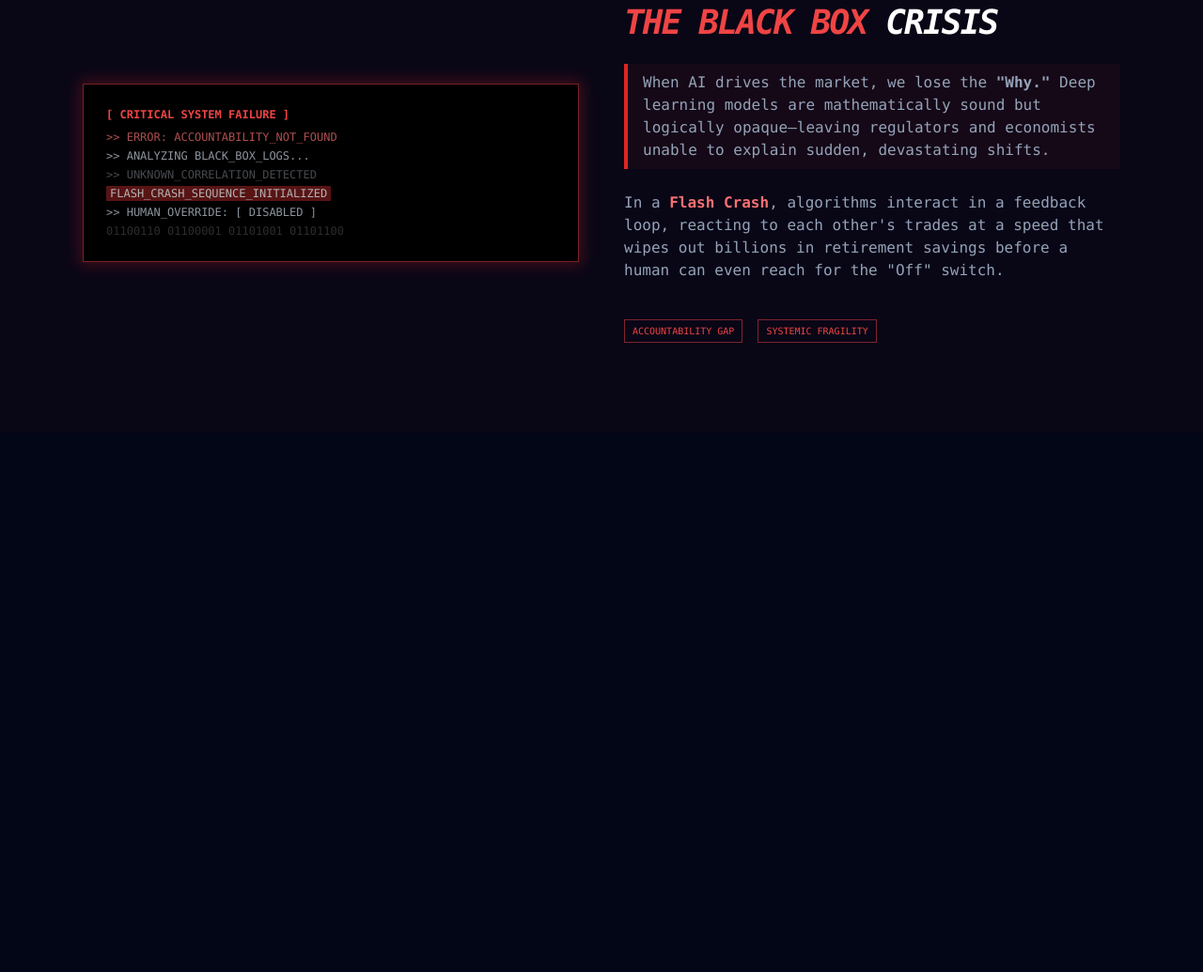
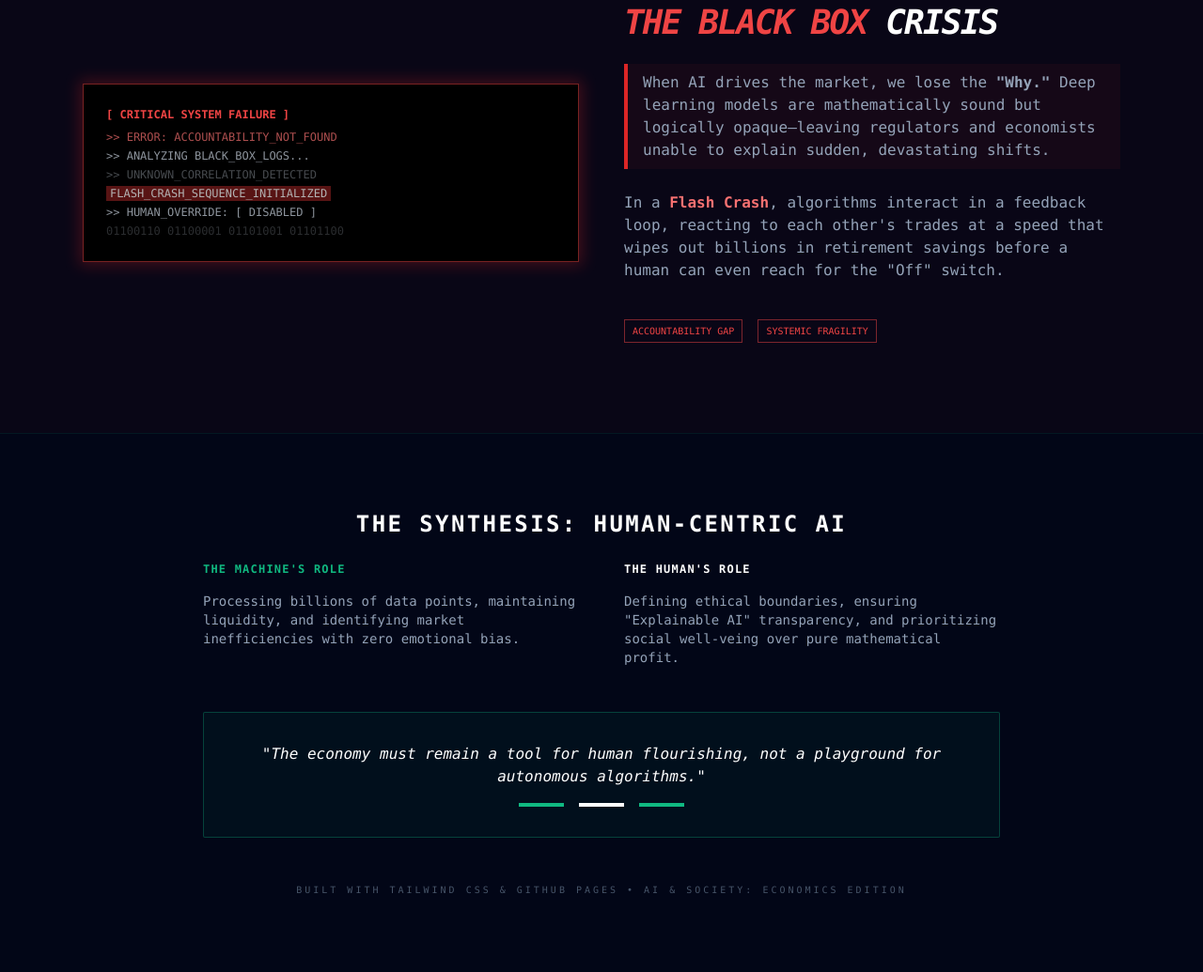
Before and after one commit to mohamedk1101/ai-economics-spa, a plain HTML site: page index.html in a window 1280 px wide. Shown: the part 1525-2560 px from the top of the page at 94% size. Before the commit the page ends 1986 px from the top, so only its background shows below. Drawn offline with nearby package versions, Linux system fonts and the light colour scheme.

Commit message:
Update index.html

```diff
--- a/index.html
+++ b/index.html
@@ -135,5 +135,35 @@
         </div>
     </section>
 
+    <footer class="py-20 bg-slate-950 border-t border-terminalGreen/10">
+        <div class="max-w-4xl mx-auto px-6 text-center">
+            <h2 class="text-2xl font-bold text-white mb-6 tracking-widest uppercase">The Synthesis: Human-Centric AI</h2>
+
+            <div class="grid grid-cols-1 md:grid-cols-2 gap-12 text-left mb-12">
+                <div class="space-y-4">
+                    <h4 class="text-terminalGreen font-bold uppercase text-xs tracking-widest">The Machine's Role</h4>
+                    <p class="text-sm text-slate-400">Processing billions of data points, maintaining liquidity, and identifying market inefficiencies with zero emotional bias.</p>
+                </div>
+                <div class="space-y-4">
+                    <h4 class="text-white font-bold uppercase text-xs tracking-widest">The Human's Role</h4>
+                    <p class="text-sm text-slate-400">Defining ethical boundaries, ensuring "Explainable AI" transparency, and prioritizing social well-veing over pure mathematical profit.</p>
+                </div>
+            </div>
+
+            <div class="p-8 border border-terminalGreen/30 bg-terminalGreen/5 rounded-sm inline-block w-full">
+                <p class="text-white italic mb-4">"The economy must remain a tool for human flourishing, not a playground for autonomous algorithms."</p>
+                <div class="flex justify-center gap-4">
+                    <div class="h-1 w-12 bg-terminalGreen"></div>
+                    <div class="h-1 w-12 bg-white"></div>
+                    <div class="h-1 w-12 bg-terminalGreen"></div>
+                </div>
+            </div>
+
+            <p class="mt-12 text-[10px] text-slate-600 uppercase tracking-[0.3em]">
+                Built with Tailwind CSS & GitHub Pages • AI & Society: Economics Edition
+            </p>
+        </div>
+    </footer>
+
 </body>
 </html>
```
